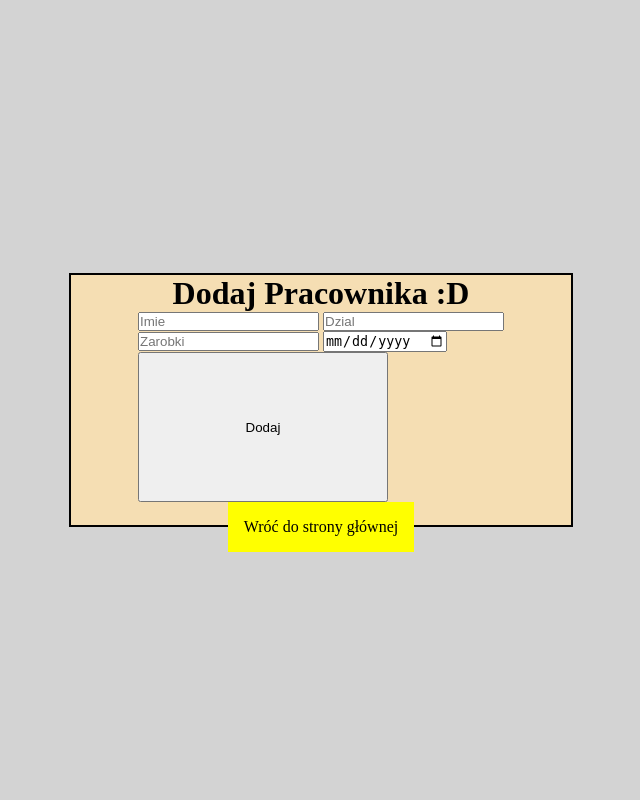
After one commit to SK-2019/php-sql-wprowadzenie-Dymek-Kamil, a PHP site: page /formularz.html in a window 1280 px wide. The commit adds this page. Shown: the whole page, without its empty margins (319-959 px from the left). Run offline with PHP 8.4, Linux system fonts and the light colour scheme.

Commit message:
Add files via upload

```diff
--- /dev/null
+++ b/formularz.html
@@ -0,0 +1,24 @@
+<!DOCTYPE html>
+<html lang="en">
+<head>
+    <meta charset="UTF-8">
+    <meta name="viewport" content="width=device-width, initial-scale=1.0">
+    <title>Document</title>
+    <link rel="stylesheet" href="styleee.css">
+</head>
+<body>
+    <div class="con">
+        <div class="a">
+            <h1>Dodaj Pracownika :D</h1>
+        <form action="strona.php" method="POST">
+            <input class="" type="text" name="imie" placeholder="Imie">
+            <input type="text" name="dzial" placeholder="Dzial">
+            <br><input type="text" name="zarobki" placeholder="Zarobki">
+            <input type="date" name="data_">
+            <br><input class="przycisk" type="submit" value="Dodaj">
+            </form>
+            <a class="z" href="index.php">Wróć do strony głównej</a>
+        </div>
+    </div>
+</body>
+</html>
--- a/strona.php
+++ b/strona.php
@@ -15,10 +15,7 @@
         echo("Dzial:".$_POST['dzial']."<br>");
         echo("Zarobki:".$_POST['zarobki']."<br>");
         echo("Data:".$_POST['data_']);
-      require_once("connect.php");
-      $sql =  "INSERT INTO `pracownicy`(`id_pracownicy`, `imie`, `dzial`, `zarobki`, `data_urodzenia`) VALUES (NULL,'".$_POST['imie']."','".$_POST['dzial']."','".$_POST['zarobki']."','".$_POST['data_']."')";
-      mysqli_query($conn,$sql);
-      mysqli_close($conn);
+
     ?>
     <a class="k" href="index.php">Wróć do strony głównej</a>
     </div>
--- a/styleee.css
+++ b/styleee.css
@@ -15,7 +15,7 @@
     height: 250px;
     width: 500px;;
     background:wheat;
-    border:1px solid black;
+    border:2px solid black;
     display:flex;
     flex-direction: column;
     align-items: center;
@@ -72,3 +72,7 @@ th, td{
     color:black;
 }
 .k:hover{background-color:lightgreen;}
+.przycisk{
+    height: 150px;
+    width: 250px;
+}
```
